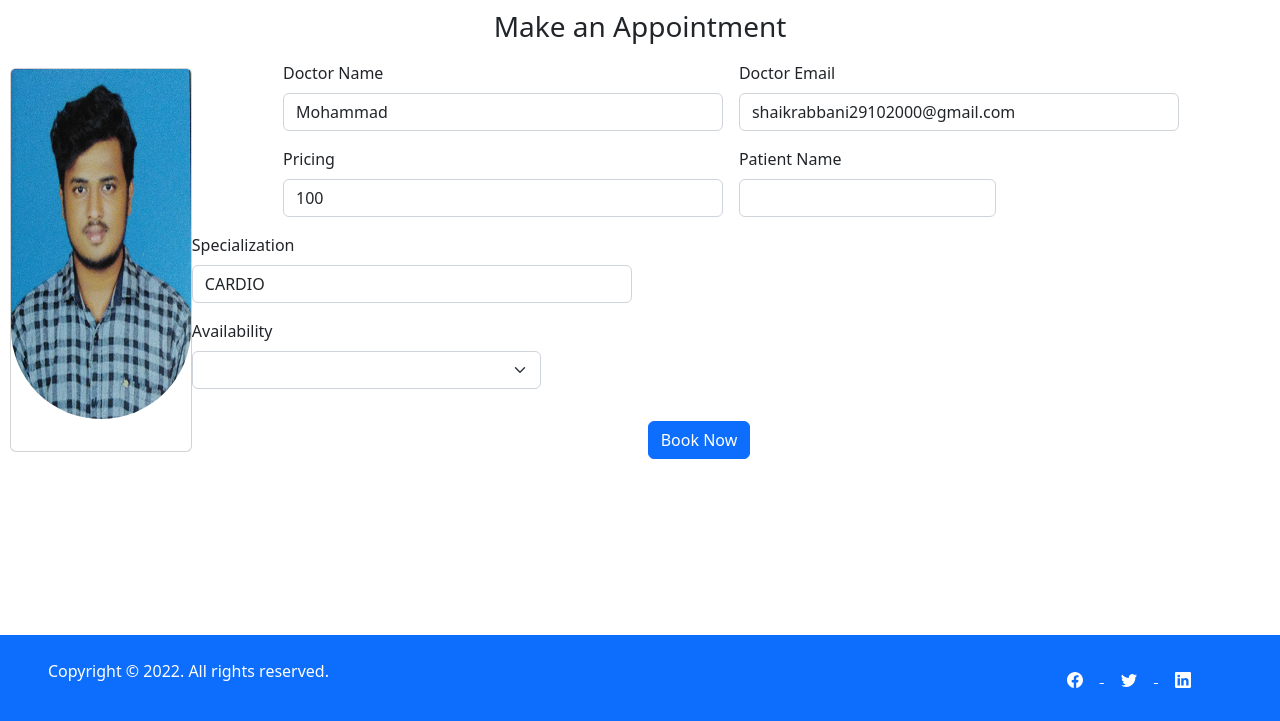
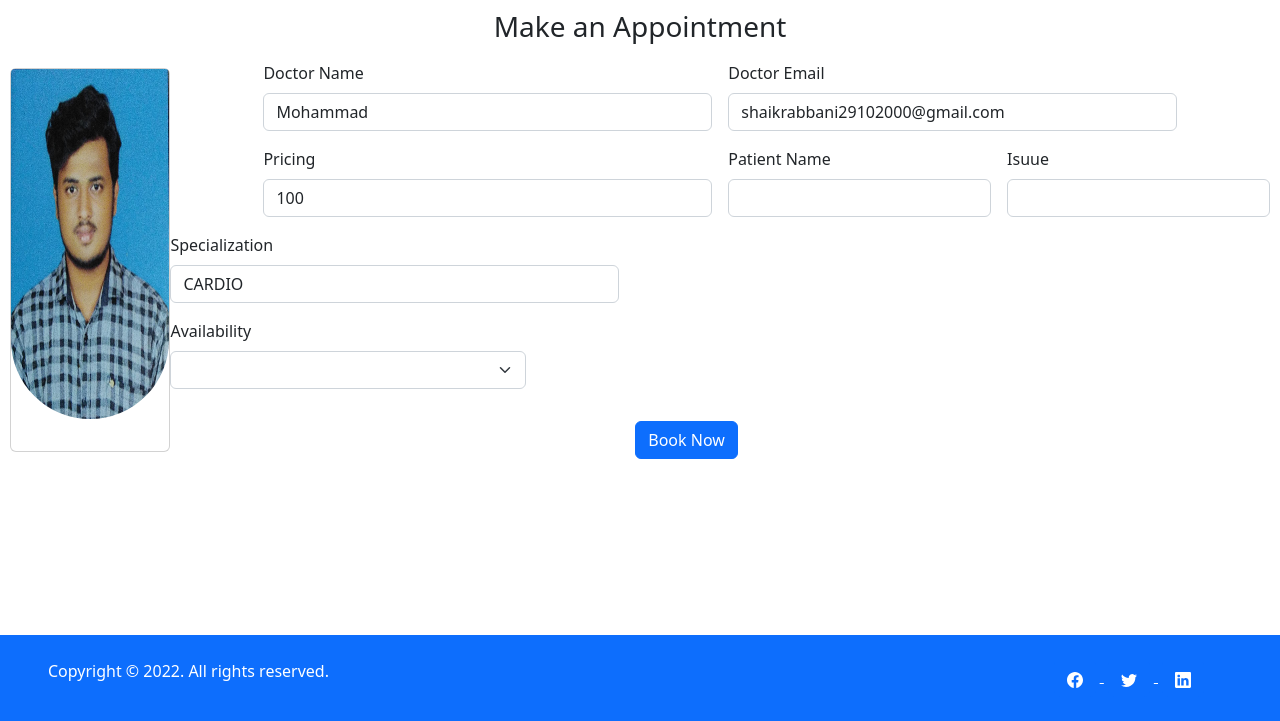
Before and after one commit to RabbaniMohammad/capstone, a Django app: page /doctor/single/12 in a window 1280 px wide. Shown: the part 79-800 px from the top of the page. Run offline with Django 4.2, Linux system fonts and the light colour scheme; data comes from the database, SQL or seed files in the repository; both versions use the stored data as it was after the commit; lists and menus that the app fills with data are empty.

Commit message:
all working

```diff
--- a/doctor/templates/doctor/main.html
+++ b/doctor/templates/doctor/main.html
@@ -92,11 +92,15 @@
         </div>
         <div class="col-5">
           <label for="inputAddress" class="form-label">Pricing</label>
-          <input type="number" class="form-control" name="price" readonly value={{data.price}} id="inputAddress">
+          <input type="number" class="form-control" name="price" readonly value={{data.price}} id="inputAddress" required>
         </div>
         <div class="col-3">
           <label for="inputAddress" class="form-label">Patient Name</label>
-          <input type="text" class="form-control" name="patientname" id="inputAddress">
+          <input type="text" class="form-control" name="patientname" id="inputAddress" required>
+        </div>
+        <div class="col-3">
+          <label for="inputAddress" class="form-label">Isuue</label>
+          <input type="text" class="form-control" name="issue" id="inputAddress" required>
         </div>
         <div class="col-5">
           <label for="inputAddress2" class="form-label">Specialization</label>
--- a/doctor/views.py
+++ b/doctor/views.py
@@ -71,7 +71,10 @@
         if checking == "signup":
             email = data.get("email")
             obj = DoctorForm(data = request.data)
-            check = Doctors.objects.filter(email = email)
+            try:
+                check = Doctors.objects.filter(email = email)
+            except:
+                pass
             try:
                 if len(check) >= 1:
                     response['message'] = "account exists"
@@ -83,6 +86,7 @@
                 return Response(obj.errors())
             except Exception as e:
                 return Response(obj.errors())
+
         email = data.get("email")
         password = data.get("password")
         try:
@@ -178,11 +182,15 @@
         response = {}
         data = request.data
         email = data['email']
-        obj = Doctors.objects.get(email = email)
-        response['user_name'] = obj.name
-        response['user_spec'] = obj.specialization
-        response['user_email'] = obj.email
-        response['img'] = f"http://127.0.0.1:8000/images/{obj.profilepic}"
-        return Response(response)
+        try:
+            obj = Doctors.objects.get(email = email)
+            response['user_name'] = obj.name
+            response['user_spec'] = obj.specialization
+            response['user_email'] = obj.email
+            response['img'] = f"http://127.0.0.1:8000/images/{obj.profilepic}"
+            return Response(response)
+        except:
+            return Response({"message":"failed"})
+
 
 Main = Main.as_view()
--- a/frontend/Doctorpage.html
+++ b/frontend/Doctorpage.html
@@ -188,7 +188,7 @@
     const user_spec = document.querySelector(".user_spec")
     const img = document.querySelector(".img")
 
-    get_email = get_email['mail']
+    get_email = get_email['email']
     console.log(get_email)
     const url = new URLSearchParams();
     url.append("email", get_email)
```
Also changed, not shown: frontend/doctor_signup.html (+10 -3 lines), db.sqlite3.
